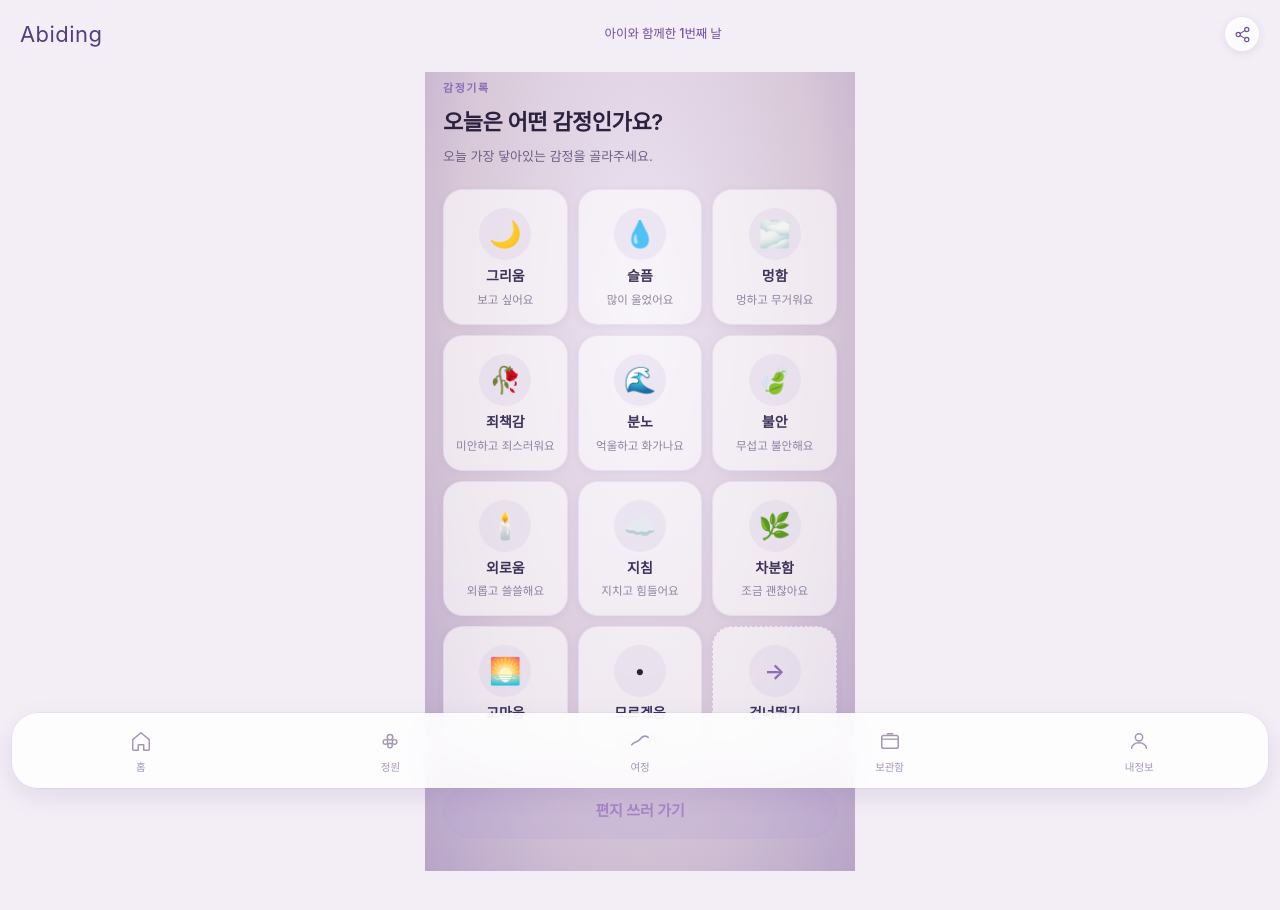
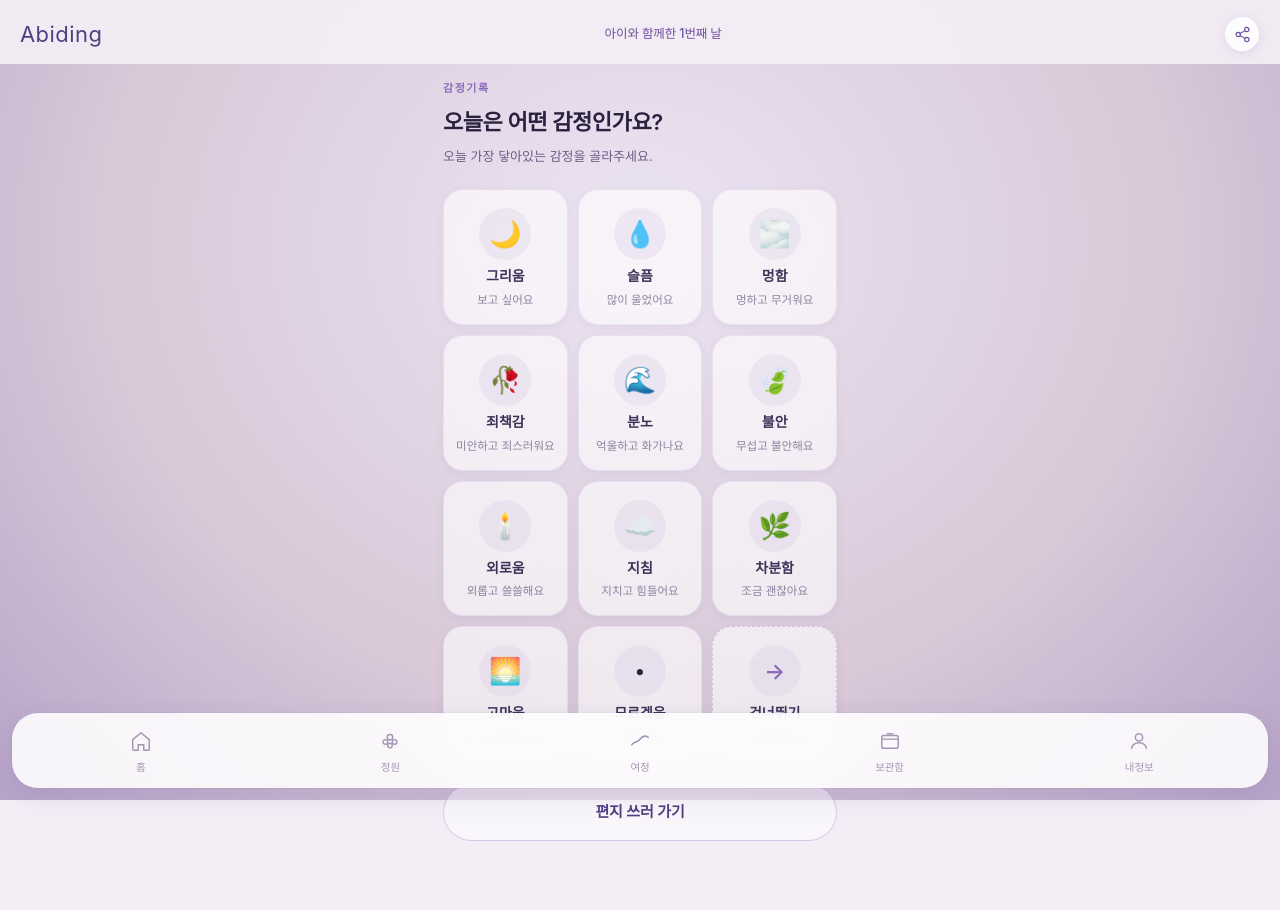
Before and after one commit to abidingpage-wonder/abidingpages, a Next.js app: page /write in a window 1280 px wide. Shown: the top 910 px of the page. Built offline with nearby package versions, Linux system fonts and the light colour scheme; no server answers; a web font is replaced by a local one.

Commit message:
fix: 감정기록 배경 전체화면 확장 + 비활성 버튼 가시성 개선

```diff
--- a/app/(main)/write/page.tsx
+++ b/app/(main)/write/page.tsx
@@ -53,8 +53,15 @@ export default function EmotionSelectPage() {
       flexDirection: 'column',
       padding: '8px 18px 32px',
       minHeight: '100%',
-      background: 'radial-gradient(at 50% 30%, #ece4f3 0%, #d8c8d8 60%, #b7a4c8 100%)',
+      position: 'relative',
     }}>
+      {/* 전체 뷰포트 배경 — max-width 제한 밖으로 확장 */}
+      <div style={{
+        position: 'fixed',
+        inset: 0,
+        background: 'radial-gradient(at 50% 30%, #ece4f3 0%, #d8c8d8 60%, #b7a4c8 100%)',
+        zIndex: -1,
+      }} />
 
       {/* 헤더 */}
       <div style={{ marginBottom: 22 }}>
@@ -189,8 +196,9 @@ export default function EmotionSelectPage() {
             border: 'none',
             background: selected
               ? 'linear-gradient(96deg, var(--lav-600), #8b5cb8)'
-              : 'rgba(180,160,210,0.25)',
-            color: selected ? '#fff' : 'var(--lav-400)',
+              : 'rgba(255,255,255,0.45)',
+            color: selected ? '#fff' : 'var(--lav-700)',
+            border: selected ? 'none' : '1px solid rgba(140,100,190,0.3)',
             fontFamily: 'var(--font-sans)', fontSize: 15, fontWeight: 600,
             letterSpacing: '-0.01em',
             boxShadow: selected ? '0 8px 24px rgba(86,52,140,0.28)' : 'none',
```
